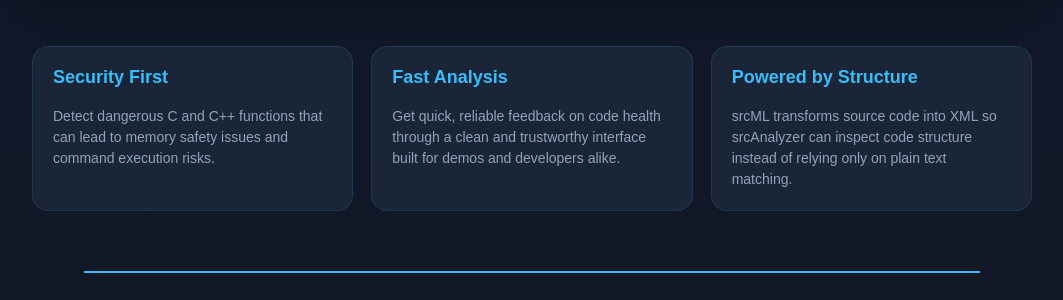
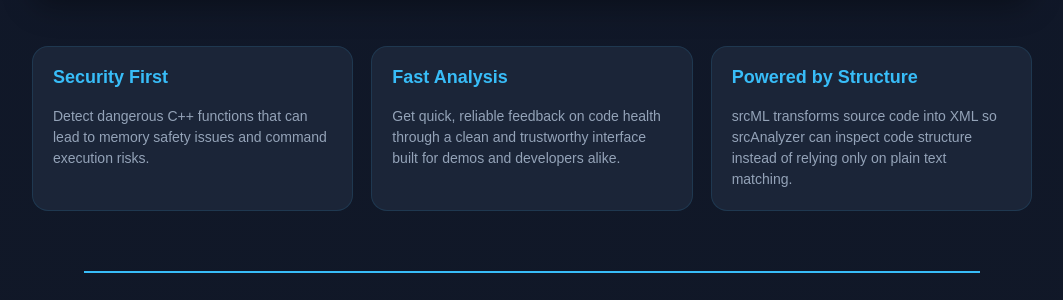
Before and after one commit to Ajross-dev/srcml-code-analyzer, a Python web app: template templates/index.html in a window 1280 px wide. Shown: the part 910-1210 px from the top of the page, without its empty margins (108-1171 px from the left). Run offline with Jinja, Linux system fonts and the light colour scheme; the template is opened without the code that fills it, so the values that code supplies are empty.

Commit message:
Updated index.html

```diff
--- a/templates/index.html
+++ b/templates/index.html
@@ -321,7 +321,7 @@
         <div class="feature-card">
             <h3>Security First</h3>
             <p>
-                Detect dangerous C and C++ functions that can lead to memory safety
+                Detect dangerous C++ functions that can lead to memory safety
                 issues and command execution risks.
             </p>
         </div>
```
